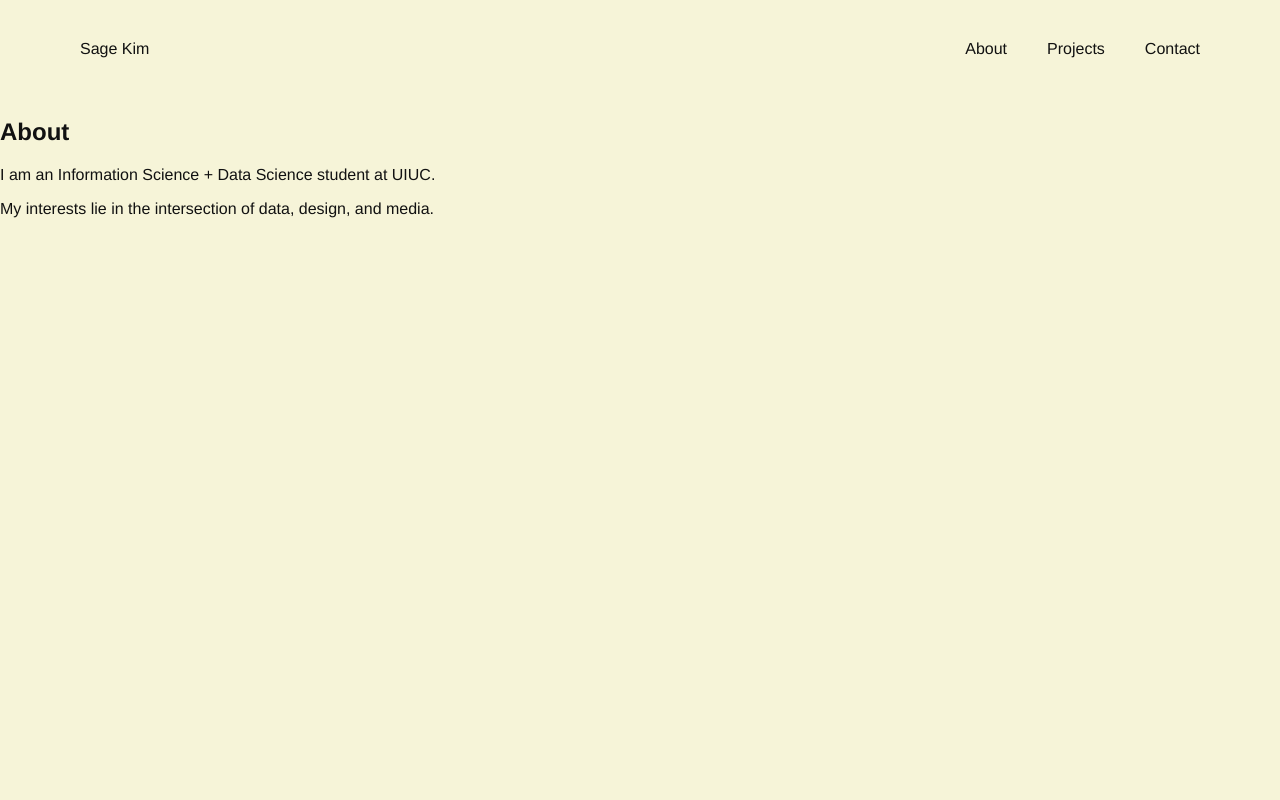
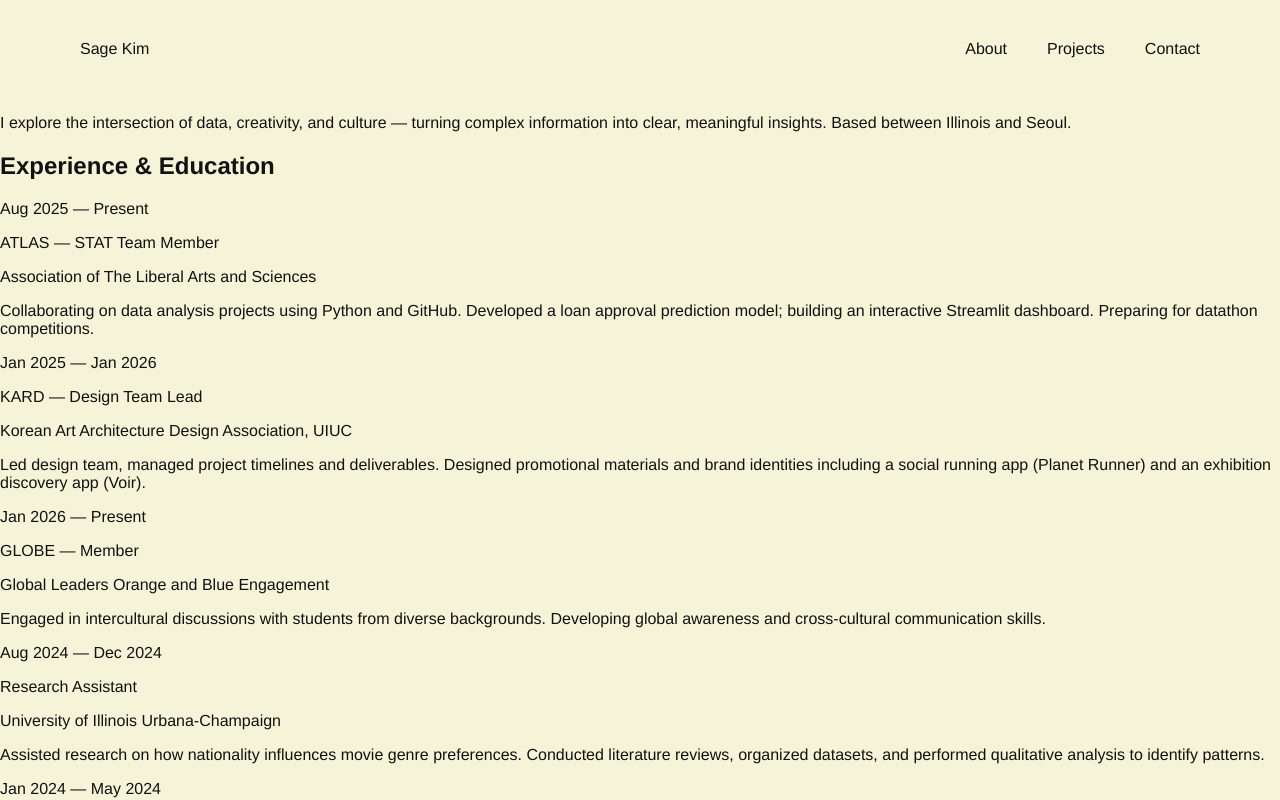
Before and after one commit to sageskim/sage-portfolio, a Next.js app: page /about in a window 1280 px wide. Shown: the top 800 px of the page. Built offline with nearby package versions, Linux system fonts and the light colour scheme.

Commit message:
Add experience and skills sections to About page

```diff
--- a/app/about/page.tsx
+++ b/app/about/page.tsx
@@ -1,15 +1,102 @@
 export default function About() {
+  const timeline = [
+    {
+      year: "Aug 2025 — Present",
+      title: "ATLAS — STAT Team Member",
+      place: "Association of The Liberal Arts and Sciences",
+      desc: "Collaborating on data analysis projects using Python and GitHub. Developed a loan approval prediction model; building an interactive Streamlit dashboard. Preparing for datathon competitions.",
+    },
+    {
+      year: "Jan 2025 — Jan 2026",
+      title: "KARD — Design Team Lead",
+      place: "Korean Art Architecture Design Association, UIUC",
+      desc: "Led design team, managed project timelines and deliverables. Designed promotional materials and brand identities including a social running app (Planet Runner) and an exhibition discovery app (Voir).",
+    },
+    {
+      year: "Jan 2026 — Present",
+      title: "GLOBE — Member",
+      place: "Global Leaders Orange and Blue Engagement",
+      desc: "Engaged in intercultural discussions with students from diverse backgrounds. Developing global awareness and cross-cultural communication skills.",
+    },
+    {
+      year: "Aug 2024 — Dec 2024",
+      title: "Research Assistant",
+      place: "University of Illinois Urbana-Champaign",
+      desc: "Assisted research on how nationality influences movie genre preferences. Conducted literature reviews, organized datasets, and performed qualitative analysis to identify patterns.",
+    },
+    {
+      year: "Jan 2024 — May 2024",
+      title: "Course Note Taker — Volunteer",
+      place: "University of Illinois Urbana-Champaign",
+      desc: "Provided structured digital notes for students with hearing disabilities in Introduction to Information Science & Technology.",
+    },
+    {
+      year: "Expected Dec 2025",
+      title: "B.S. Information Science + Data Science",
+      place: "University of Illinois Urbana-Champaign",
+      desc: "GPA 4.0 / 4.0 · Dean's List all semesters. Coursework includes Linear Algebra for Data Science, Data Science Exploration, Algorithms & Data Structures, UX Design, Research Design, and Generative AI for Human-AI Collaboration.",
+    },
+  ];
+
+  const skills = [
+    {
+      category: "Data & Code",
+      items: ["Python", "NumPy", "Pandas", "R", "SQL", "GitHub", "Streamlit", "Excel"],
+    },
+    {
+      category: "Web",
+      items: ["JavaScript", "TypeScript", "React", "Next.js", "HTML / CSS"],
+    },
+    {
+      category: "Design & Media",
+      items: ["Figma", "Adobe Photoshop", "Adobe Illustrator", "Video Editing"],
+    },
+    {
+      category: "Languages",
+      items: ["Korean — Native", "English — Fluent"],
+    },
+  ];
+
   return (
-    <section className="page">
-      <h1>About</h1>
+    <main className="about-page">
+      <section className="about-intro">
+        <p className="about-intro-text">
+          I explore the intersection of data, creativity, and culture — turning complex
+          information into clear, meaningful insights. Based between Illinois and Seoul.
+        </p>
+      </section>
 
-      <p>
-        I am an Information Science + Data Science student at UIUC.
-      </p>
+      <section className="about-section">
+        <h2 className="section-label">Experience & Education</h2>
+        <div className="timeline">
+          {timeline.map((item, i) => (
+            <div className="timeline-item" key={i}>
+              <span className="timeline-year">{item.year}</span>
+              <div className="timeline-body">
+                <p className="timeline-title">{item.title}</p>
+                <p className="timeline-place">{item.place}</p>
+                <p className="timeline-desc">{item.desc}</p>
+              </div>
+            </div>
+          ))}
+        </div>
+      </section>
 
-      <p>
-        My interests lie in the intersection of data, design, and media.
-      </p>
-    </section>
-  )
+      <section className="about-section">
+        <h2 className="section-label">Skills</h2>
+        <div className="skills-grid">
+          {skills.map((group, i) => (
+            <div className="skill-group" key={i}>
+              <p className="skill-category">{group.category}</p>
+              <ul className="skill-list">
+                {group.items.map((s, j) => (
+                  <li key={j}>{s}</li>
+                ))}
+              </ul>
+            </div>
+          ))}
+        </div>
+      </section>
+    </main>
+  );
 }
```
